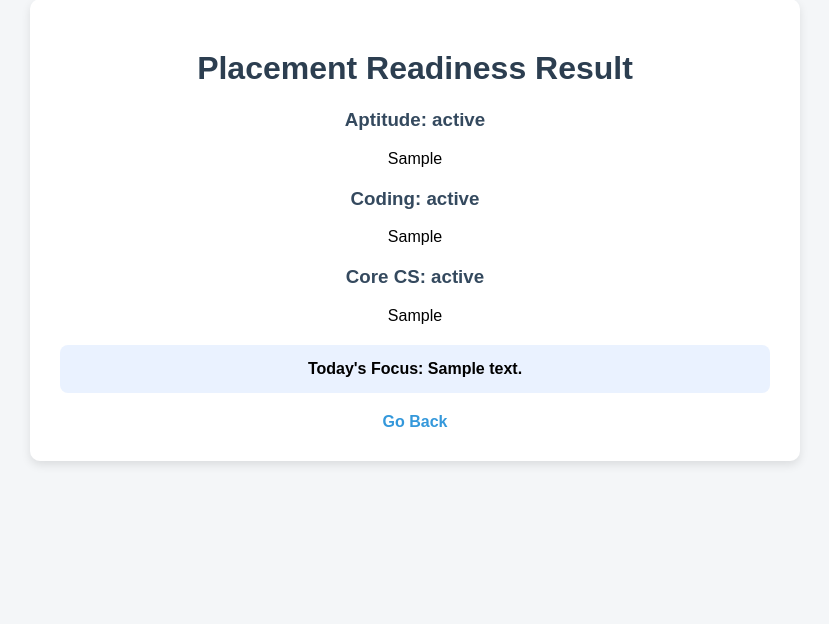
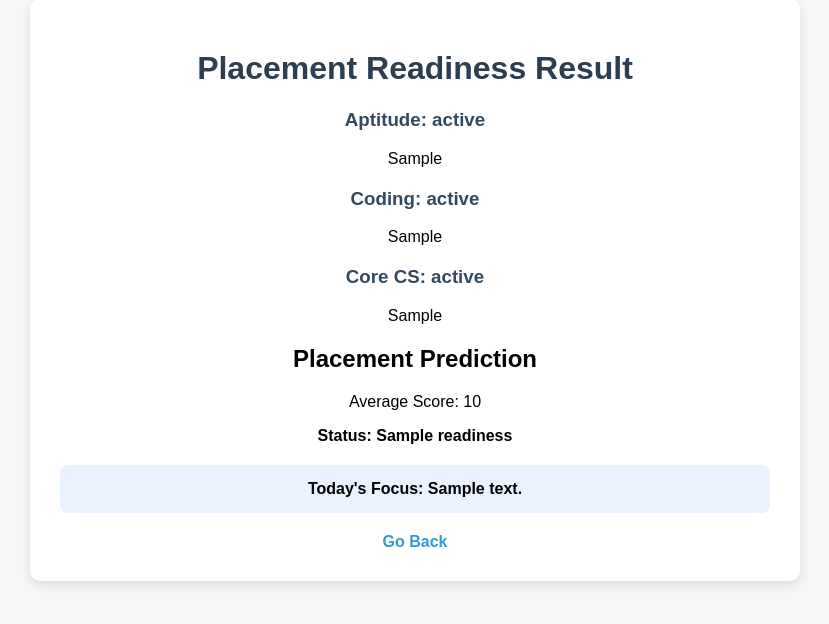
Before and after one commit to Devikadevumr/placement-preparation-tracker, a Flask app: template templates/result.html in a window 1280 px wide. Shown: the part 49-673 px from the top of the page, without its empty margins (225-1054 px from the left). Run offline with Flask 3, Linux system fonts and the light colour scheme; the template is opened without the code that fills it: most values are stand-ins (such as "Sample title", 1, 10 or a date in 2020).

Commit message:
Day 10 polish: Rounded prediction score

```diff
--- a/app.py
+++ b/app.py
@@ -61,16 +61,40 @@ def analyze():
     weakest_subject = min(scores, key=scores.get)
     focus_message = f"Today focus on {weakest_subject} to improve placement readiness."
 
+    scores = {
+    "Aptitude": aptitude,
+    "Coding": coding,
+    "Core CS": core
+    }
+
+    weakest_subject = min(scores, key=scores.get)
+    focus_message = f"Today focus on {weakest_subject}"
+
+    # 🔥 ADD HERE
+    average_score = round((aptitude + coding + core) / 3, 2)
+
+
+    if average_score >= 70:
+        readiness = "Placement Ready"
+    elif average_score >= 50:
+        readiness = "Almost Ready"
+    else:
+        readiness = "Needs Improvement"
+
     return render_template(
-        'result.html',
-        aptitude_status=aptitude_status,
-        coding_status=coding_status,
-        core_status=core_status,
-        aptitude_suggestion=aptitude_suggestion,
-        coding_suggestion=coding_suggestion,
-        core_suggestion=core_suggestion,
-        focus_message=focus_message
+    'result.html',
+    aptitude_status=aptitude_status,
+    coding_status=coding_status,
+    core_status=core_status,
+    aptitude_suggestion=aptitude_suggestion,
+    coding_suggestion=coding_suggestion,
+    core_suggestion=core_suggestion,
+    focus_message=focus_message,
+    readiness=readiness,
+    average_score=average_score
     )
+
+
 
 
 if __name__ == '__main__':
--- a/templates/result.html
+++ b/templates/result.html
@@ -20,6 +20,11 @@
 <h3>Core CS: {{ core_status }}</h3>
 <p>{{ core_suggestion }}</p>
 
+<h2>Placement Prediction</h2>
+<p>Average Score: {{ average_score }}</p>
+<p><strong>Status: {{ readiness }}</strong></p>
+
+
 <div class="focus">
 Today's Focus: {{ focus_message }}
 </div>
```
